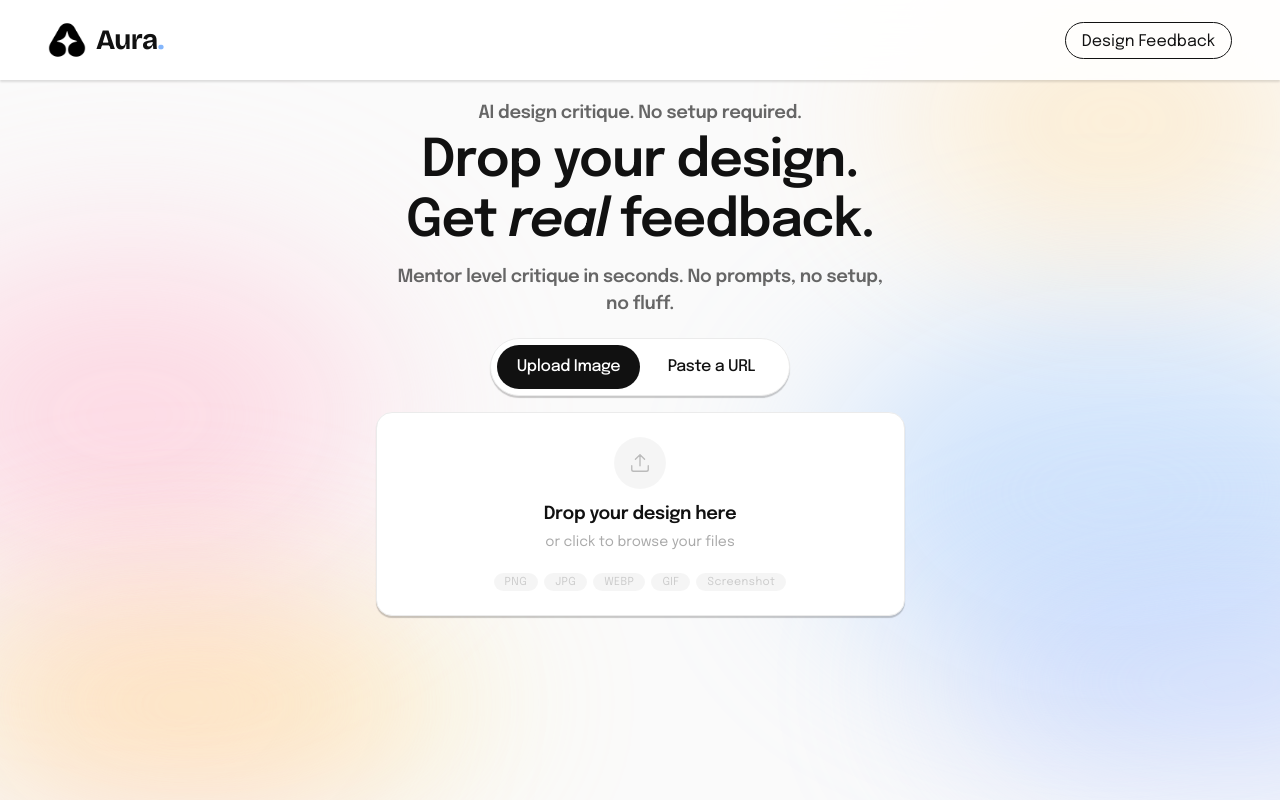
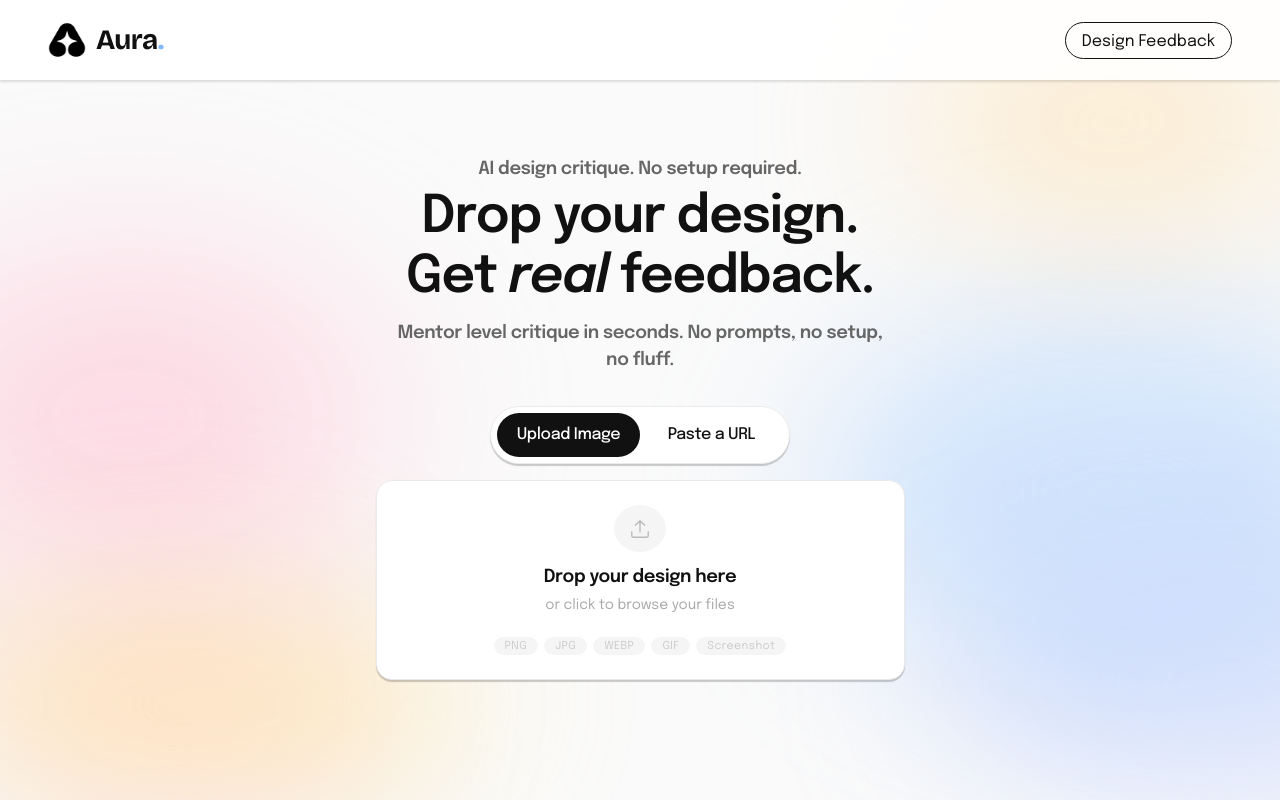
Before and after one commit to mrunmayee-dandekar/aura-design-feedback, a React (Vite) app in the folder aura-project/: page / in a window 1280 px wide. Built offline with nearby package versions, Linux system fonts and the light colour scheme.

Commit message:
Update Aura.css

```diff
--- a/aura-project/src/Aura.css
+++ b/aura-project/src/Aura.css
@@ -191,7 +191,8 @@ main {
   align-items: center;
   justify-content: center;
   padding: 40px 24px;
-  height: calc(100vh - 80px);
+  height: 100vh;
+  padding-top: 80px;
   overflow: hidden;
 }
 
@@ -230,7 +231,7 @@ main {
   max-width: 492px;
   line-height: 1.5;
   letter-spacing: -0.36px;
-  margin-bottom: 20px;
+  margin-bottom: 32px;
 }
 
 .pill-toggle {
@@ -269,7 +270,7 @@ main {
 .icard {
   width: 100%;
   max-width: 529px;
-  min-height: 0;
+  height: 200px;
   background: var(--white);
   border: 1px solid var(--border);
   border-radius: 16px;
@@ -349,7 +350,7 @@ main {
 .url-card {
   width: 100%;
   max-width: 529px;
-  min-height: 0;
+  height: 200px;
   background: var(--white);
   border: 1px solid var(--border);
   border-radius: 16px;
@@ -428,7 +429,8 @@ main {
   flex-direction: column;
   align-items: center;
   padding: 64px 24px 80px;
-  min-height: calc(100vh - 80px);
+  min-height: 100vh;
+  padding-top: 120px;
 }
 
 .q-thumb {
@@ -568,7 +570,8 @@ main {
   flex-direction: column;
   align-items: center;
   justify-content: center;
-  min-height: calc(100vh - 80px);
+  min-height: 100vh;
+  padding-top: 80px;
   gap: 28px;
   animation: fi .4s ease;
 }
@@ -600,7 +603,8 @@ main {
   flex-direction: column;
   align-items: center;
   padding: 68px 24px 80px;
-  min-height: calc(100vh - 80px);
+  min-height: 100vh;
+  padding-top: 120px;
   animation: fi .6s ease;
 }
 
```
